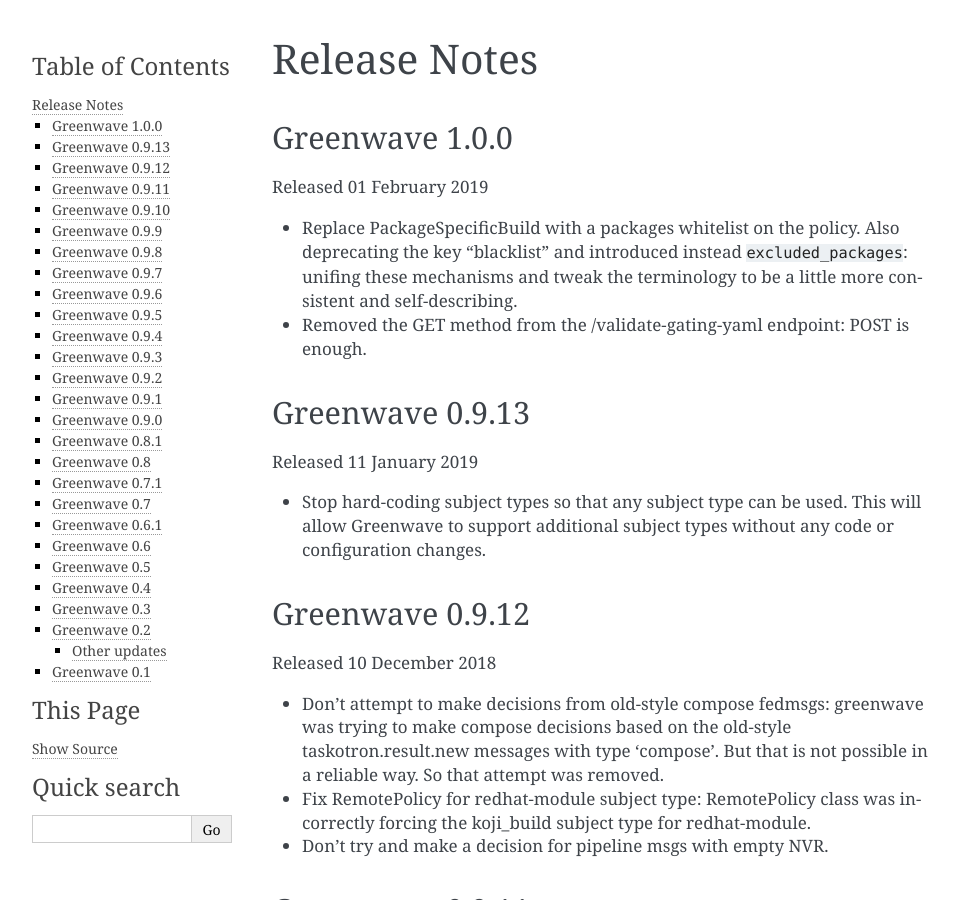
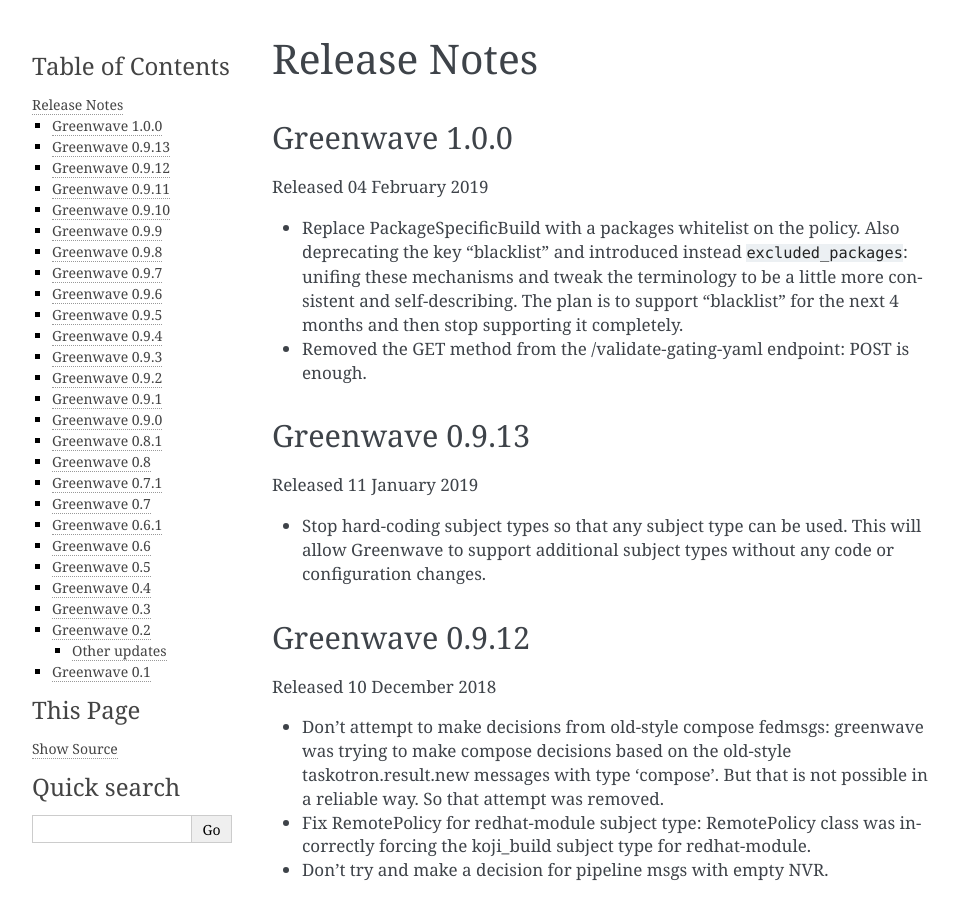
Before and after one commit to release-engineering/greenwave, a Sphinx documentation site: the page built from docs/release-notes.rst, in a window 1280 px wide and 900 px high. Shown: the whole window, without its empty margins (148-1107 px from the left). Built offline with Sphinx 7.4.7, drawn with Linux system fonts in a browser that asks for light colours; pages that are not in the unit, such as notebooks, are missing from menus.

Commit message:
Updating the release notes 1.0.0

```diff
--- a/docs/release-notes.rst
+++ b/docs/release-notes.rst
@@ -5,12 +5,14 @@
 Greenwave 1.0.0
 ===============
 
-Released 01 February 2019
+Released 04 February 2019
 
 * Replace PackageSpecificBuild with a packages whitelist on the policy.
   Also deprecating the key "blacklist" and introduced instead ``excluded_packages``:
   unifing these mechanisms and tweak the terminology to be a little more
   consistent and self-describing.
+  The plan is to support "blacklist" for the next 4 months and then stop
+  supporting it completely.
 
 * Removed the GET method from the /validate-gating-yaml endpoint: POST is
   enough.
```
